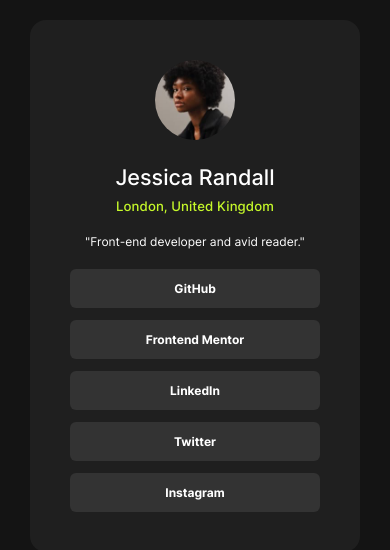
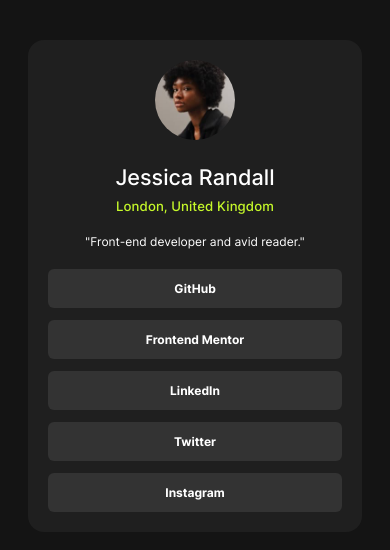
Before and after one commit to heylakshya/Frontend-Challenges, a plain HTML site: page social-links-profile-main/index.html in a window 390 px wide. Shown: the part 136-686 px from the top of the page. Drawn offline with Linux system fonts and the light colour scheme.

Commit message:
added responsiveness

```diff
--- a/social-links-profile-main/src/style.css
+++ b/social-links-profile-main/src/style.css
@@ -9,6 +9,7 @@
     --neutral-grey: hsl(0, 0%, 20%);
     --neutral-dark-grey: hsl(0, 0%, 12%);
     --neutral-off-black: hsl(0, 0%, 8%);
+    box-sizing: border-box;
 }
 
 html {
@@ -19,18 +20,22 @@ html {
     align-items: center;
     width: 100%;
     height: 100%;
+    padding: 20px;
     font: 12px "Inter";
 }
 
+
 body {
     background-color: var(--neutral-dark-grey);
-    width: 250px;
-    padding: 40px;
+    width: 100%;
+    max-width: calc(375px - 80px);
+    padding: 20px;
     border-radius: 16px;
     display: flex;
     flex-direction: column;
     align-items: center;
 }
+
 
 .user-profile {
     margin-bottom: 20px;
```
